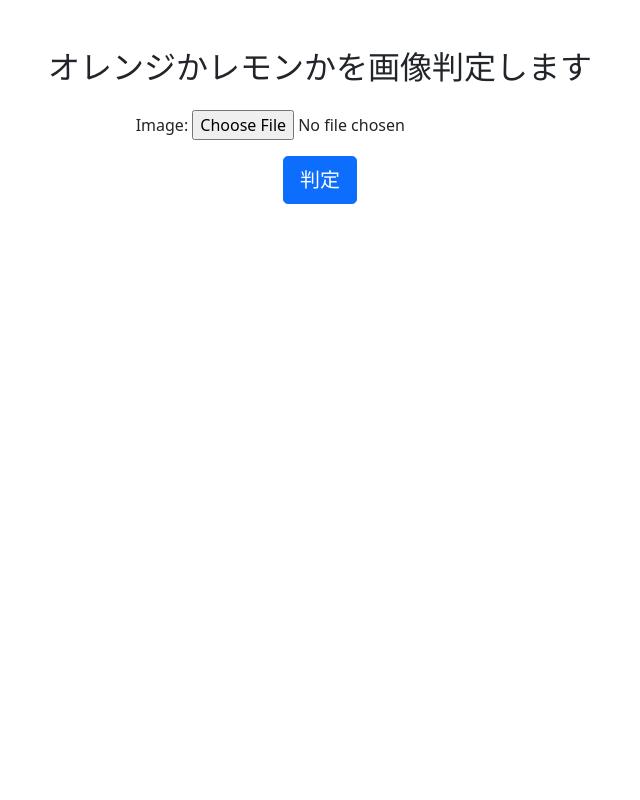
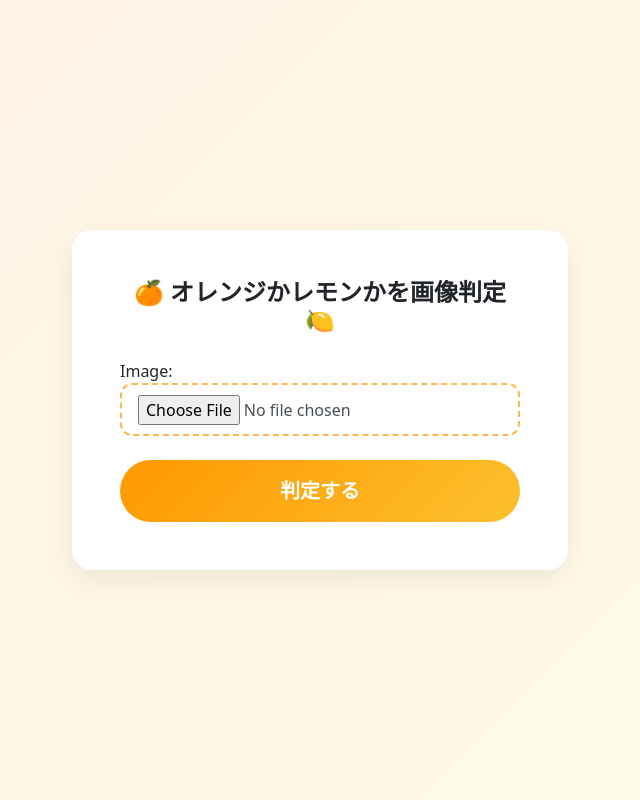
Before and after one commit to KeikoNinomiya/Orange-Lemon-Classification, a Django app: page / in a window 1280 px wide. Shown: the whole page, without its empty margins (320-960 px from the left). Run offline with Django 4.2, Linux system fonts and the light colour scheme.

Commit message:
update design

```diff
--- a/prediction/templates/home.html
+++ b/prediction/templates/home.html
@@ -2,45 +2,89 @@
 <html lang="ja">
 <head>
   <meta charset="UTF-8" />
-  <!-- 6.4 ビューポートの設定 -->
   <meta name="viewport" content="width=device-width, initial-scale=1" />
-  <!-- 6.3 BootstrapのCSSリンク追加 -->
   <link href="https://cdn.jsdelivr.net/npm/bootstrap@5.0.2/dist/css/bootstrap.min.css" rel="stylesheet" integrity="sha384-EVSTQN3/azprG1Anm3QDgpJLIm9Nao0Yz1ztcQTwFspd3yD65VohhpuuCOmLASjC" crossorigin="anonymous">
   <title>オレンジ・レモン判定アプリ</title>
+  <style>
+    /* 全体の背景を爽やかなグラデーションに */
+    body {
+      background: linear-gradient(135deg, #fff2e6 0%, #fffde6 100%);
+      min-height: 100vh;
+    }
+    /* カード全体のスタイル */
+    .app-card {
+      border: none;
+      border-radius: 20px;
+      box-shadow: 0 10px 30px rgba(0, 0, 0, 0.08);
+      background-color: #ffffff;
+    }
+    /* オレンジ〜レモン風のグラデーションボタン */
+    .btn-gradient {
+      background: linear-gradient(135deg, #ff9800 0%, #fbc02d 100%);
+      color: #ffffff;
+      border: none;
+      font-weight: bold;
+      transition: transform 0.2s, box-shadow 0.2s;
+    }
+    .btn-gradient:hover {
+      color: #ffffff;
+      transform: translateY(-2px);
+      box-shadow: 0 6px 20px rgba(255, 152, 0, 0.35);
+    }
+    /* Django formのファイル選択フォームの見た目を調整 */
+    .form-section p {
+      margin-bottom: 0;
+    }
+    .form-section input[type="file"] {
+      display: block;
+      width: 100%;
+      padding: 0.6rem 1rem;
+      font-size: 1rem;
+      color: #495057;
+      background-color: #fff;
+      border: 2px dashed #ffb74d;
+      border-radius: 12px;
+      cursor: pointer;
+    }
+  </style>
 </head>
-<body>
-  <!-- 6.5 class属性によるデザインの適用 -->
-  <div class="container py-5 text-center">
-    <h2 class="mb-4">オレンジかレモンかを画像判定します</h2>
+<body class="d-flex align-items-center justify-content-center py-5">
+  <div class="container" style="max-width: 520px;">
+    <div class="card app-card p-4 p-sm-5 text-center">
+
+      <h2 class="h4 fw-bold text-dark mb-4">🍊 オレンジかレモンかを画像判定 🍋</h2>
 
       <form method="post" enctype="multipart/form-data">
         {% csrf_token %}
-      <div class="mb-3">
+        <div class="form-section mb-4 text-start">
           {{ form.as_p }}
         </div>
 
         <!-- リアルタイムプレビュー画像（選択時表示） -->
-      <div class="mb-3">
-        <img id="preview" style="display: none; max-width: 300px; margin: 0 auto;" class="img-fluid rounded shadow-sm" alt="プレビュー画像" />
+        <div class="mb-4">
+          <img id="preview" style="display: none; max-width: 100%; max-height: 250px; margin: 0 auto;" class="img-fluid rounded-3 shadow-sm" alt="プレビュー画像" />
         </div>
 
-      <button type="submit" class="btn btn-primary btn-lg">判定</button>
+        <button type="submit" class="btn btn-gradient btn-lg w-100 py-3 rounded-pill">判定する</button>
       </form>
 
       <!-- 判定結果表示エリア -->
       {% if prediction %}
-      <div id="prediction" class="mt-4">
-        <hr class="my-4">
-        <h2 class="mb-4">判定結果</h2>
-        <p class="fs-4">あなたのアップロードした画像は「<strong>{{ prediction }}</strong>」でしょう。</p>
+        <div id="prediction" class="mt-4 pt-3 border-top">
+          <span class="badge bg-warning text-dark fs-6 mb-2">判定結果</span>
+          <p class="fs-4 fw-bold text-dark my-2">「<span class="text-danger">{{ prediction }}</span>」でしょう！</p>
           {% if img_url %}
-          <img src="{{ img_url }}" class="img-fluid rounded shadow mb-3" style="max-width: 300px;" alt="判定画像">
+            <div class="mt-3">
+              <img src="{{ img_url }}" class="img-fluid rounded-3 shadow-sm" style="max-width: 100%; max-height: 250px;" alt="判定画像">
+            </div>
           {% endif %}
         </div>
       {% endif %}
+
+    </div>
   </div>
 
-  <!-- JavaScriptによるプレビュー表示＆切り替え処理 -->
+  <!-- JavaScriptによるプレビュー表示＆切り替え処理（内容は元のまま） -->
   <script>
     const imageInput = document.querySelector('input[type="file"]');
     const previewImage = document.getElementById('preview');
```
Lines whose indentation alone changed are shown as unchanged.
